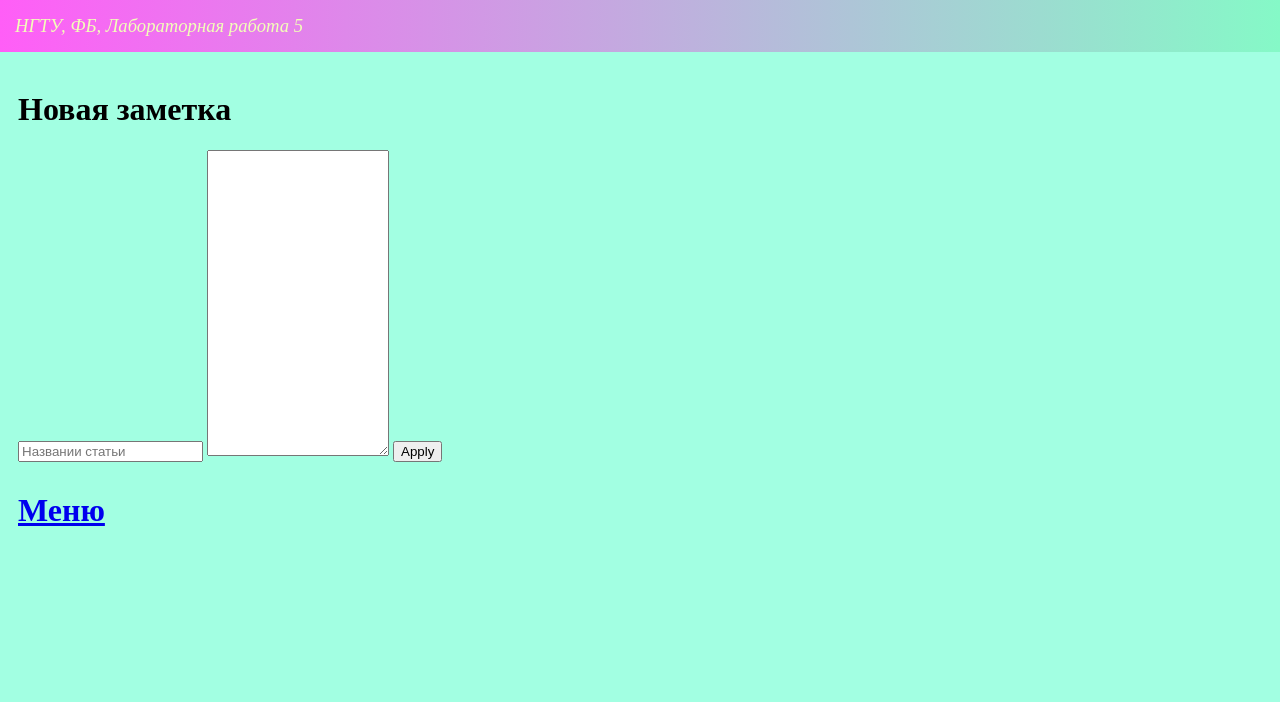
After one commit to PolinaZaiko/Labs-web-2, a Flask app: page /lab5/new_article in a window 1280 px wide. The commit adds this page. Shown: the top 702 px of the page. Run offline with Flask 3, Linux system fonts and the light colour scheme; the visitor is signed in with stand-in values (Sample User, id 1); some libraries are stand-ins or nearby versions.

Commit message:
Роут для новых статей

```diff
--- a/lab5.py
+++ b/lab5.py
@@ -120,3 +120,36 @@ def loginPage():
     else:
         errors.append ("Неправильный логин или пароль")
         return render_template ("log.html", errors=errors)
+
+
+@lab5.route ("/lab5/new_article", methods=["GET", "POST"])
+def createArticle():
+    errors = []
+
+    userID = session.get("id")
+
+    if userID is not None:
+        if request.method == "GET":
+            return render_template("new_article.html")
+
+        if request.method == "POST":
+            text_article = request.form.get("text_article")
+            title = request.form.get("title_article")
+
+            if len(text_article) == 0:
+                errors.append ("Заполните текст")
+                return render_template ("new_article.html", errors=errors)
+
+            conn = dbConnect()
+            cur = conn.cursor()
+
+            cur.execute (f"INSERT INTO articles (user_id, title, article_text) VALUES ({userID}, '{title}', '{text_article}') RETURNING id")
+
+            new_article_id = cur.fetchone()[0]
+            conn.commit ()
+
+            dbClose (cur,conn)
+
+            return redirect (f"/lab5/articles/{new_article_id}")
+
+        return redirect(")/lab5/login")
--- a/templates/lab5.html
+++ b/templates/lab5.html
@@ -15,8 +15,8 @@
 
 {% block main%}
     <ul>
-        <li class="current"><a href="">Просмотреть заметки</a></li>
-        <li class="current"><a href="">Создать заметку</a></li>
+        <li class="current"><a href="/lab5/">Просмотреть заметки</a></li>
+        <li class="current"><a href="/lab5/new_article">Создать заметку</a></li>
         <li class="current"><a href="/lab5/log">Логин</a></li>
         <li class="current"><a href="/lab5/register">Регистрация</a></li>
         <li class="current"><a href="">{{username}}</a></li>
--- /dev/null
+++ b/templates/new_article.html
@@ -0,0 +1,19 @@
+{% extends 'base.html' %}
+
+{% block lab %}Лабораторная работа 5{% endblock %}
+
+{% block main%}
+<div>
+    <h1>Новая заметка</h1>
+    {% if errors %}
+        {{ errors}}
+    {% endif %}
+    <form method="POST">
+        <input name="title_article" type="text" placeholder="Названии статьи">
+        <textarea name="text_article" placeholder="Текст статьи" rows="20">
+        </textarea>
+    <input type="submit" value="Apply" />
+    </form>
+</div>
+
+{% endblock %}
```
